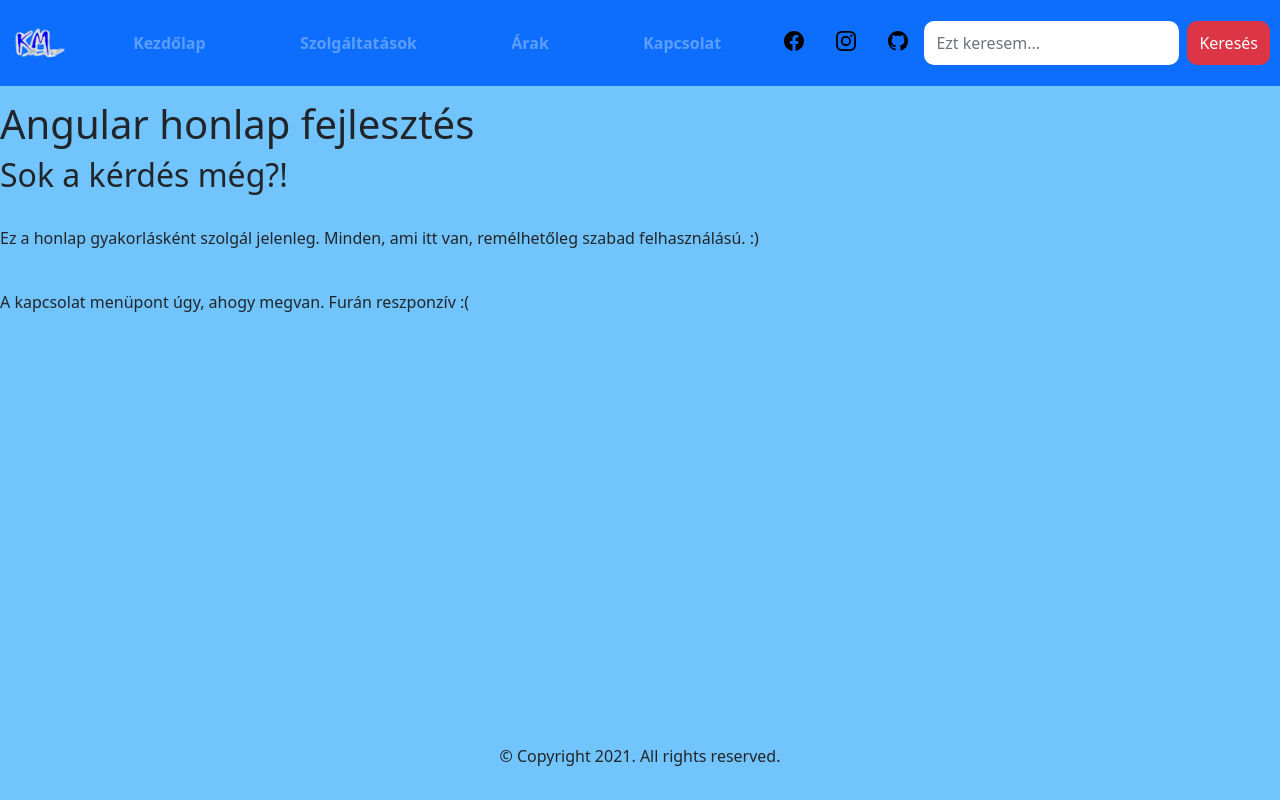
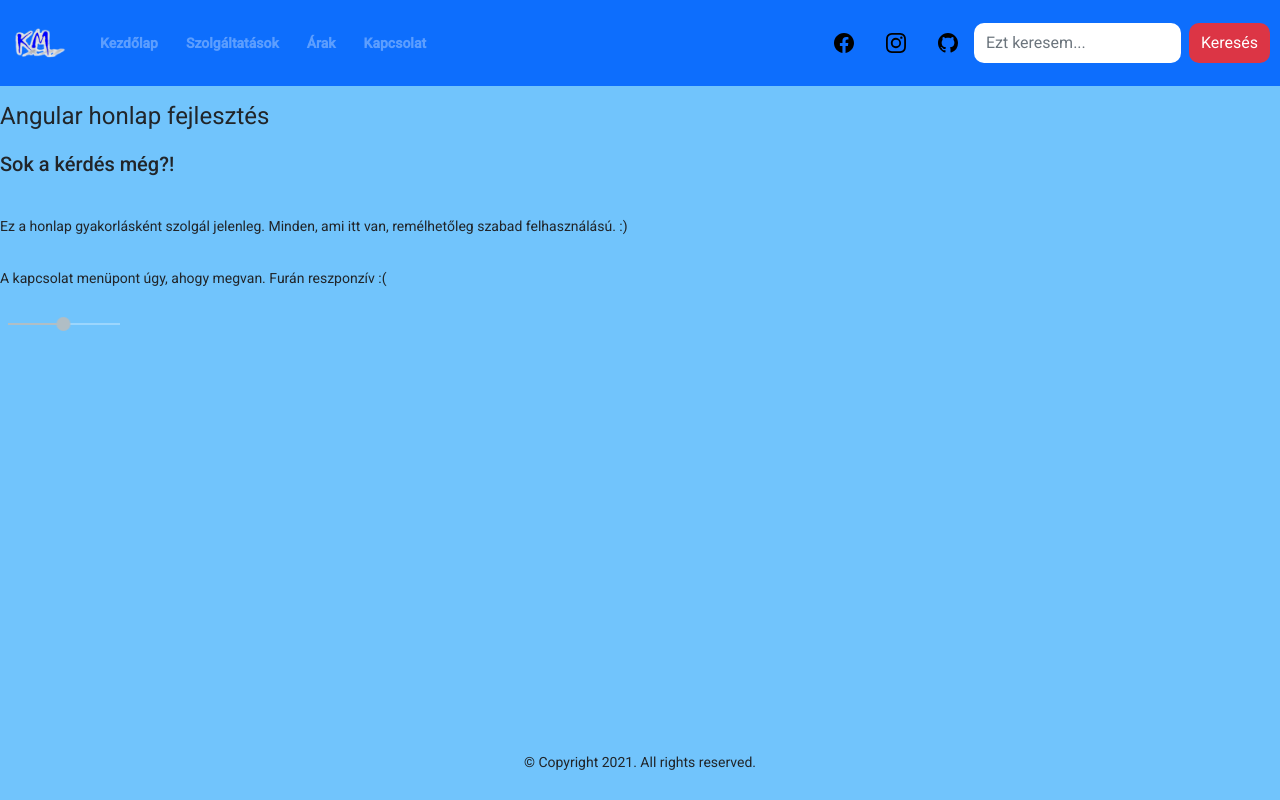
Before and after one commit to kissmilan91/angular-kmilan, an Angular app: page /kezdolap in a window 1280 px wide. Built offline with nearby package versions, Linux system fonts and the light colour scheme.

Commit message:
Angular_Material_telepítése

```diff
--- a/angular.json
+++ b/angular.json
@@ -27,6 +27,7 @@
               "src/assets"
             ],
             "styles": [
+              "./node_modules/@angular/material/prebuilt-themes/pink-bluegrey.css",
               "src/styles.css",
               "node_modules/bootstrap/dist/css/bootstrap.min.css"
             ],
@@ -98,6 +99,7 @@
               "src/assets"
             ],
             "styles": [
+              "./node_modules/@angular/material/prebuilt-themes/pink-bluegrey.css",
               "src/styles.css"
             ],
             "scripts": []
--- a/package.json
+++ b/package.json
@@ -11,10 +11,12 @@
   "private": true,
   "dependencies": {
     "@angular/animations": "~13.0.1",
+    "@angular/cdk": "^13.0.1",
     "@angular/common": "~13.0.1",
     "@angular/compiler": "~13.0.1",
     "@angular/core": "~13.0.1",
     "@angular/forms": "~13.0.1",
+    "@angular/material": "^13.0.1",
     "@angular/platform-browser": "~13.0.1",
     "@angular/platform-browser-dynamic": "~13.0.1",
     "@angular/router": "~13.0.1",
--- a/src/app/app.component.html
+++ b/src/app/app.component.html
@@ -3,5 +3,6 @@
 <app-fejlec></app-fejlec>
 <router-outlet></router-outlet>
 <app-lablec></app-lablec>
+<mat-slider min="1" max="100" step="1" value="50"></mat-slider>
 
 </div>
--- a/src/app/app.module.ts
+++ b/src/app/app.module.ts
@@ -10,6 +10,8 @@ import { FormsModule } from '@angular/forms';
 import { SzolgaltatasokComponent } from './szolgaltatasok/szolgaltatasok.component';
 import { ArakComponent } from './arak/arak.component';
 import { KapcsolatComponent } from './kapcsolat/kapcsolat.component';
+import { BrowserAnimationsModule } from '@angular/platform-browser/animations';
+import { MatSliderModule } from '@angular/material/slider';
 
 @NgModule({
   declarations: [
@@ -24,7 +26,9 @@ import { KapcsolatComponent } from './kapcsolat/kapcsolat.component';
   imports: [
     BrowserModule,
     AppRoutingModule,
-    FormsModule
+    FormsModule,
+    BrowserAnimationsModule,
+    MatSliderModule
   ],
   providers: [],
   bootstrap: [AppComponent]
--- a/src/app/fejlec/fejlec.component.html
+++ b/src/app/fejlec/fejlec.component.html
@@ -5,8 +5,8 @@
       aria-expanded="false" aria-label="Toggle navigation">
       <span class="navbar-toggler-icon"></span>
     </button>
-    <div class="collapse navbar-collapse navbar-expand-md" id="navbarCollapse">
-      <ul class="navbar-nav navbar-collapse mr-auto">
+    <div class="collapse navbar-collapse" id="navbarCollapse">
+      <ul class="navbar-nav mr-auto">
 
         <li class="nav-item">
           <a class="nav-link" routerLink="/kezdolap">Kezdőlap</a>
--- a/src/index.html
+++ b/src/index.html
@@ -6,8 +6,11 @@
   <base href="/">
   <meta name="viewport" content="width=device-width, initial-scale=1">
   <link rel="icon" type="image/x-icon" href="favicon.ico">
+  <link rel="preconnect" href="https://fonts.gstatic.com">
+  <link href="https://fonts.googleapis.com/css2?family=Roboto:wght@300;400;500&display=swap" rel="stylesheet">
+  <link href="https://fonts.googleapis.com/icon?family=Material+Icons" rel="stylesheet">
 </head>
-<body>
+<body class="mat-typography">
   <app-root></app-root>
 </body>
 </html>
--- a/src/styles.css
+++ b/src/styles.css
@@ -3,4 +3,5 @@
 html, body {
     margin: 0px;
     padding: 0px;
+    height: 100;
 }
```
Also changed, not shown: 1 other file (tests, documents, lock files or other folders).
